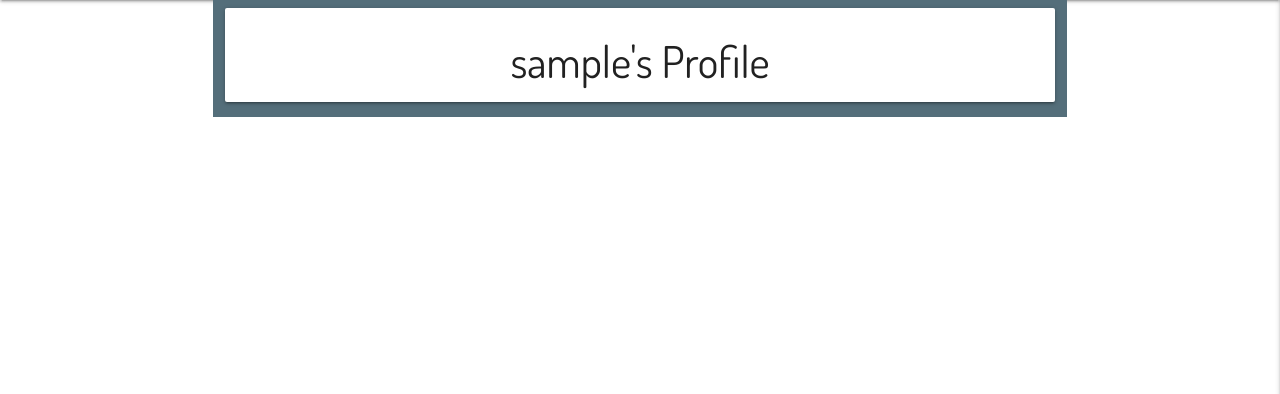
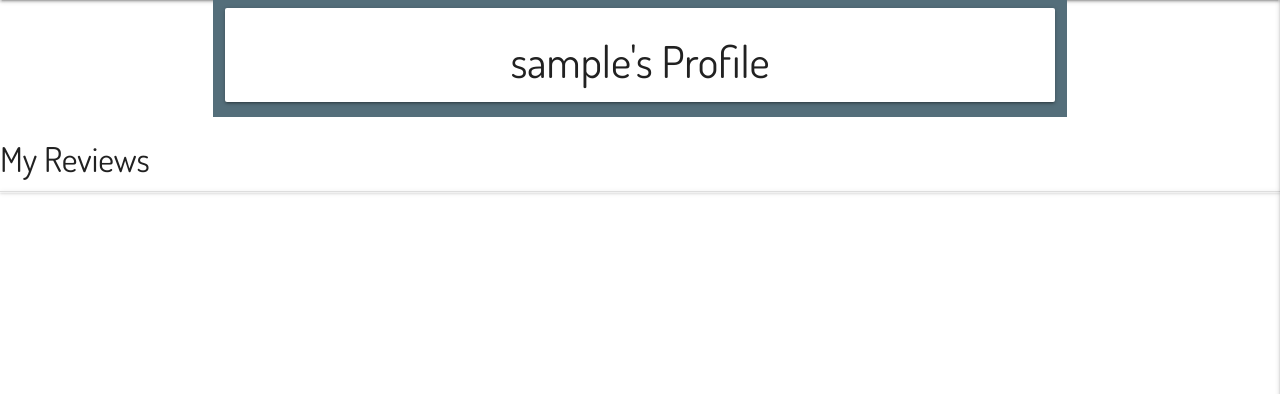
Before and after one commit to Leeap83/Movie-Database, a Flask app: page /profile/1 in a window 1280 px wide. Shown: the part 64-458 px from the top of the page. Run offline with Flask 2, Linux system fonts and the light colour scheme; the visitor is signed in with stand-in values (Sample User, id 1); a database or web service that is not in the repository returns one stand-in record (values such as "Sample title"); some libraries are stand-ins or nearby versions.

Commit message:
User reviews appear on Profile pages

```diff
--- a/app.py
+++ b/app.py
@@ -71,6 +71,7 @@
 @app.route("/login", methods=["GET", "POST"])
 def login():
     if request.method == "POST":
+
         existing_user = mongo.db.users.find_one(
             {"username": request.form.get("username").lower()})
 
@@ -98,7 +99,8 @@
         {"username": session["register"]})["username"]
 
     if session["register"]:
-        return render_template("profile.html", username=username)
+        review = mongo.db.review.find()
+        return render_template("profile.html", username=username, review=review)
 
     return redirect(url_for("login"))
 
@@ -185,7 +187,6 @@
     if request.method == "POST":
         review = {
             "movie_title": request.form.get("movie_title"),
-            "movie_id": ObjectId,
             "rating": request.form.get("rating"),
             "review_title": request.form.get("review-title"),
             "review": request.form.get("review"),
--- a/templates/add_movie.html
+++ b/templates/add_movie.html
@@ -89,6 +89,9 @@
                         <button type="submit" class="btn-large">
                             Add Movie <i class="fas fa-plus-square right"></i>
                         </button>
+                         <a href="{{ url_for('get_movies')}}" class="btn-large red">
+                            Cancel <i class="fas fa-times-circle right"></i>
+                        </a>
                     </div>
                 </div>
 
--- a/templates/base.html
+++ b/templates/base.html
@@ -50,11 +50,6 @@
             {% endif %}
         </ul>
     </header>
-     <main>
-        {% block content %}
-        {% endblock %}
-    </main>
-
     <section>
         {% with messages = get_flashed_messages() %}
             {% if messages %}
@@ -67,6 +62,13 @@
         {% endwith %}
     </section>
 
+    <main>
+        {% block content %}
+        {% endblock %}
+    </main>
+
+
+
     <script src="https://code.jquery.com/jquery-3.5.1.min.js"
         integrity="sha256-9/aliU8dGd2tb6OSsuzixeV4y/faTqgFtohetphbbj0=" crossorigin="anonymous"></script>
     <script src="https://cdnjs.cloudflare.com/ajax/libs/materialize/1.0.0/js/materialize.min.js"></script>
--- a/templates/movie_details.html
+++ b/templates/movie_details.html
@@ -30,10 +30,9 @@
                 <p><strong>Classification:</strong> {{ movie.classification}}</p>
                 <p><strong>Run Time:</strong> {{ movie.run_time}}</p>
                 <p><strong>Plot:</strong> {{ movie.plot}}</p>
-
-
             </div>
         </div>
+        <!-- Reviews -->
         <div class="row">
             <div class="col s12 m8 offset-m2">
                 <h5>Reviews</h5>
@@ -56,6 +55,7 @@
                     </ul>
             </div>
         </div>
+        <!-- Trailer -->
         <div class="row">
             <div class="col s12 m8 offset-m2 center">
                 <h5>Trailer</h5>
@@ -67,7 +67,7 @@
             </div>
         </div>
     </div>
-    <!--Reviews-->
+
 
 
 {% endblock %}
--- a/templates/profile.html
+++ b/templates/profile.html
@@ -8,6 +8,24 @@
             </div>
         </div>
     </div>
+    <h4>My Reviews</h4>
+    <ul class="collapsible">
+        {% for reviews in review %}
+            {% if session.register|lower == reviews.created_by|lower %}
+            <li>
+                <div class="collapsible-header">
+                    <i class="fas fa-caret-down"></i>
+                    <p><strong>"{{ reviews.review_title}}"</strong> {{ reviews.rating}}/5</p>
+                </div>
+                <div class="collapsible-body">
+                    <p>{{ reviews.review }}</p>
+                    <p>Review Date: {{ reviews.review_date }}</p>
+                    <p>Reviewed By: {{ reviews.created_by }}</p>
+                </div>
+            </li>
+            {% endif %}
+        {% endfor %}
+    </ul>
 
 
 
```
